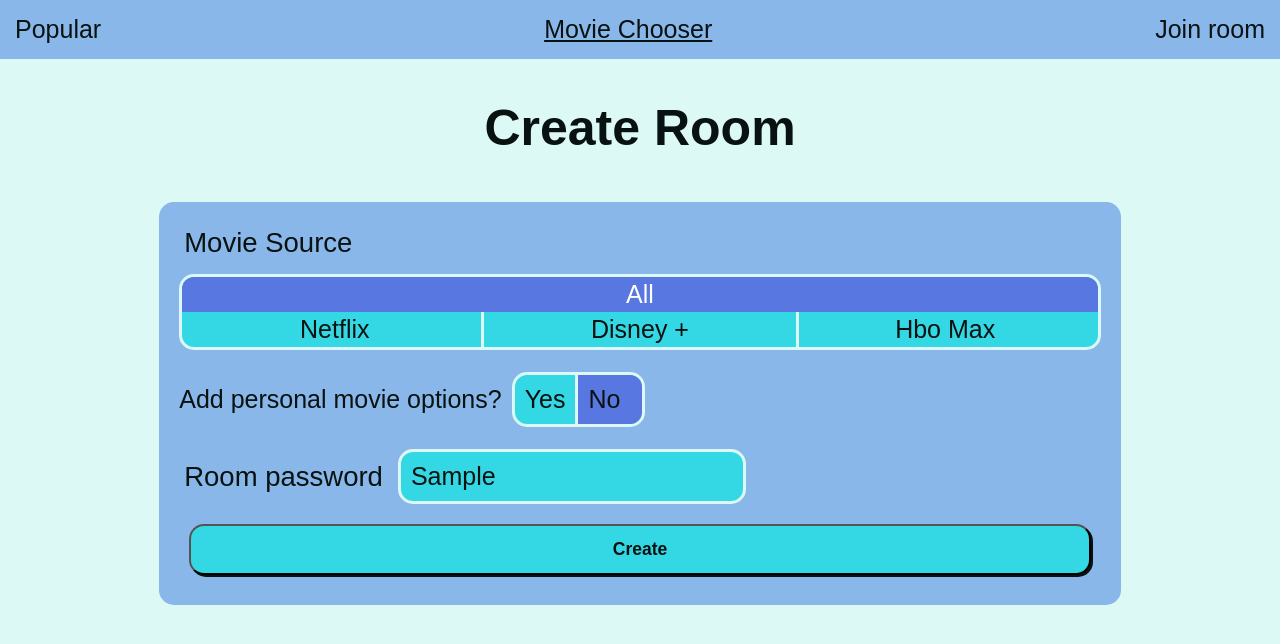
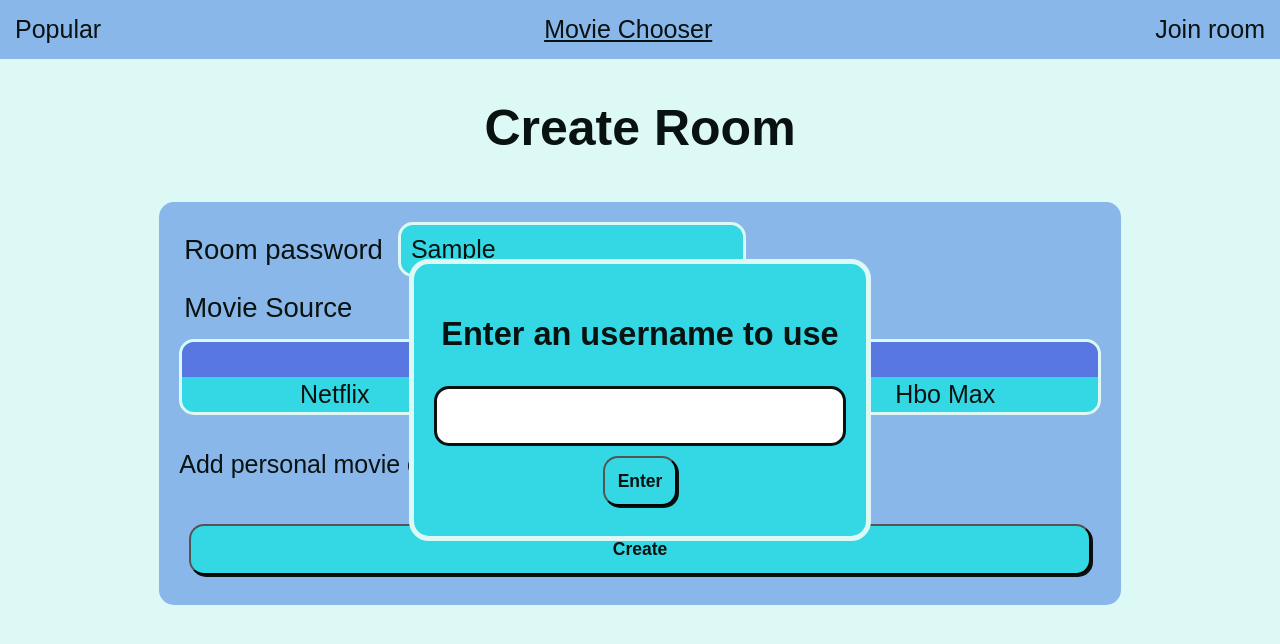
Before and after one commit to Pampu-Rares/movie-chooser, a React (Vite) app in the folder frontend/: page /createRoom in a window 1280 px wide. Both pictures are taken after typing "Sample" into the empty fields and a click on the button "Create". Shown: the top 644 px of the page. Built offline with nearby package versions, Linux system fonts and the light colour scheme; no server answers.

Commit message:
started adding all of the socket logic

```diff
--- a/frontend/src/App.jsx
+++ b/frontend/src/App.jsx
@@ -6,6 +6,7 @@ import Navbar from './components/Navbar'
 import PopularMovies from './screens/PopularMovies'
 import CreateRoom from './screens/CreateRoom'
 import ChooseMovieGame from './screens/ChooseMovie'
+import RoomManager from './screens/RoomManager'
 
 function App() {
 
@@ -18,6 +19,7 @@ function App() {
           <Route path='/popularMovies' element={<PopularMovies />} />
           <Route path='/createRoom' element={<CreateRoom />} />
           <Route path='/findMovie' element={<ChooseMovieGame />} />
+          <Route path='/manageRoom' element={<RoomManager />} />
         </Routes>
       </main>
     </>
--- a/frontend/src/css/createRoom.css
+++ b/frontend/src/css/createRoom.css
@@ -134,3 +134,37 @@ label {
 #create-room-btn:hover {
     transform: scale(1.05);
 }
+
+#set-name {
+    position: absolute;
+    inset: 0;
+    width: fit-content;
+    height: fit-content;
+    padding: 20px;
+    margin: auto;
+    background-color: var(--primary);
+    border: 5px solid var(--background-color);
+    border-radius: 20px;
+
+    display: flex;
+    flex-direction: column;
+    align-items: center;
+    transition: opacity 0.3s ease;
+}
+
+#username-input {
+    font-size: 1.2rem;
+    padding: 10px;
+    border-radius: 15px;
+    border: 3px solid var(--text-color);
+}
+
+.hidden {
+    opacity: 0;
+    pointer-events: none;
+}
+
+.visible {
+    opacity: 1;
+    pointer-events: all;
+}
--- a/frontend/src/screens/CreateRoom.jsx
+++ b/frontend/src/screens/CreateRoom.jsx
@@ -1,18 +1,33 @@
 import '../css/createRoom.css'
 import {useState} from 'react'
+import { useNavigate } from 'react-router-dom'
 
 
 function CreateRoom() {
+    const navigate = useNavigate()
     const [selectedSource, setSelectedSource] = useState('ms-all')
+    const [username, setUsername] = useState('')
+    const [showDialog, setShowDialog] = useState(false)
 
     const handleFormSubmit = (e) => {
         e.preventDefault()
+        setShowDialog(true)
+        //
+    }
+
+    const handleNameEnter = () => {
+        if(!username.trim().length) alert('Enter a valid username')
+            else navigate('/manageRoom?username=' + encodeURIComponent(username) + '&isAdmin=true')
     }
 
     return (
         <div id='create-room-container'>
             <h1>Create Room</h1>
             <form id='create-room-form' onSubmit={handleFormSubmit}>
+                <div id='password-container'>
+                    <label htmlFor='password'>Room password</label>
+                    <input id='room-password' type='text' maxLength={20} placeholder='Optional'></input>
+                </div>
                 <p id='ms-label'>Movie Source</p>
                 <div id='movie-source'>
                     <p id='ms-all' className='selected'>All</p>
@@ -27,13 +42,14 @@ function CreateRoom() {
                         <p className='selected'>No</p>
                     </div>
                 </div>
-                <div id='password-container'>
-                    <label htmlFor='password'>Room password</label>
-                    <input id='room-password' type='text' maxLength={20} placeholder='Optional'></input>
-                </div>
 
                 <button type='submit' id='create-room-btn'>Create</button>
             </form>
+            <div id='set-name' className={showDialog ? 'visible' : 'hidden'}>
+                <h3>Enter an username to use</h3>
+                <input id='username-input' type='text' maxLength={16} value={username} onChange={(e) => setUsername(e.target.value)} />
+                <button id='enter-username' onClick={handleNameEnter}>Enter</button>
+            </div>
         </div>
     )
 }
--- /dev/null
+++ b/frontend/src/screens/RoomManager.jsx
@@ -0,0 +1,44 @@
+import { useSearchParams } from "react-router-dom"
+import { useState, useEffect } from "react"
+import { socket } from "../services/socketLogic"
+
+function RoomManager() {
+    const [searchParams] = useSearchParams()
+
+    const isAdmin = searchParams.get('isAdmin')
+    const username = searchParams.get('username')
+    const [socketId, setSocketId] = useState(null)
+    const [roomCode, setRoomCode] = useState(null)
+
+    useEffect(() => {
+        const handleConnection = () => {
+            setSocketId(socket.id)
+            socket.emit('createRoom')
+        }
+        const handleRoomCode = (code) => {
+            setRoomCode(code)
+        }
+
+        socket.on('connect', handleConnection)
+        socket.on('roomCode', handleRoomCode)
+
+        socket.connect()
+
+        return () => {
+            socket.off('connect', handleConnection)
+            socket.off('roomCode', handleRoomCode)
+            // dont forget to add them all
+        }
+    }, [])
+
+    return (
+        <>
+            <p>Room manager {isAdmin && 'for Admin'}</p>
+            <p>Socket id: {socketId ? socketId : 'none'}</p>
+            <p>Room code: {roomCode}</p>
+
+        </>
+    )
+}
+
+export default RoomManager
--- a/frontend/src/services/socketLogic.js
+++ b/frontend/src/services/socketLogic.js
@@ -1,5 +1,6 @@
 import {io} from 'socket.io-client'
 
-export const socket = io('http://localhost:3000', {
+export const socket = io('http://localhost:3030', {
+    path: '/movieFinderGame/',
     autoConnect: false
 })
```
Also changed, not shown: 2 other files (tests, documents, lock files or other folders).
